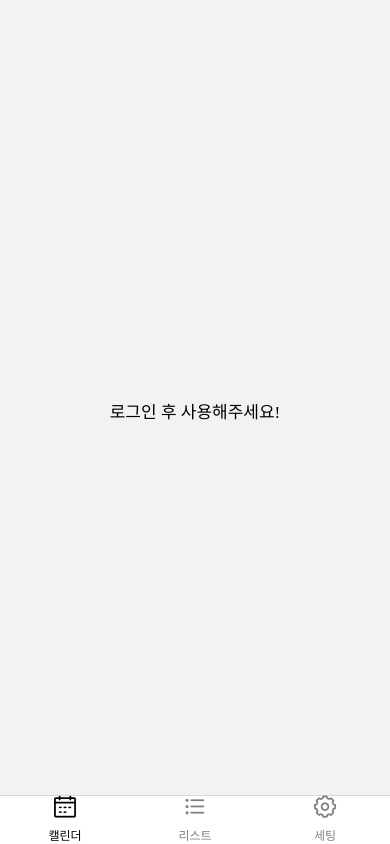
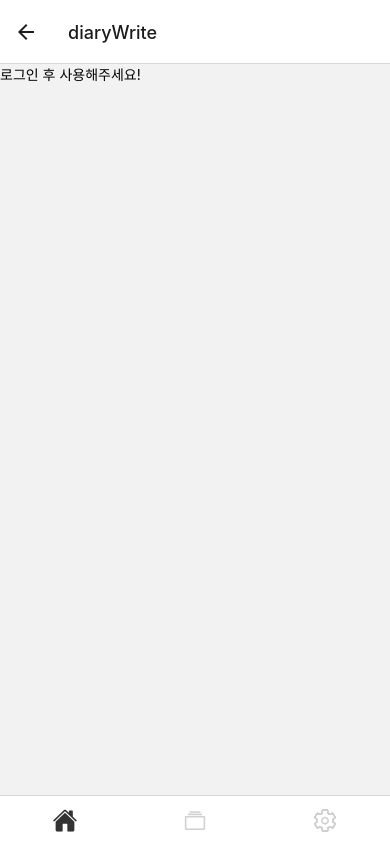
Before and after one commit to Mokoel/Diary-App, a React Native app in the folder client/: screen /diaryWrite in a window 390 px wide. Built offline with nearby package versions, Linux system fonts and the light colour scheme; a web font is replaced by a local one.

Commit message:
write 스타일

```diff
--- a/client/App.js
+++ b/client/App.js
@@ -2,7 +2,7 @@ import { StatusBar } from 'expo-status-bar';
 import { StyleSheet, Text, View } from 'react-native';
 import CalendarView from './screens/calendarView';
 import { NavigationContainer } from "@react-navigation/native";
-import { AntDesign } from '@expo/vector-icons';
+import { AntDesign , Ionicons} from '@expo/vector-icons';
 import { useFonts } from 'expo-font';
 import { createBottomTabNavigator } from '@react-navigation/bottom-tabs';
 import { createStackNavigator } from '@react-navigation/stack';
@@ -27,8 +27,8 @@ export default function App() {
   function CalendarNavigator() {
     return (
       <Stack.Navigator initialRouteName='calendarView'>
-        <Stack.Screen name="calendarView" component={CalendarView} />
-        <Stack.Screen name="diaryWrite" component={DiaryWrite} options={{ headerShown: false }} />
+        <Stack.Screen name="calendarView" component={CalendarView}  options={{ headerShown: false }} />
+        <Stack.Screen name="diaryWrite" component={DiaryWrite} />
         <Stack.Screen name="diaryDetail" component={DiaryDetail_yu} />
         <Stack.Screen name="modifyDetail" component={ModifyList} options={{ title: "리스트 수정", headerTitleStyle: { fontFamily: "GamjaFlower" } }} />
 
@@ -93,11 +93,10 @@ export default function App() {
               <Tab.Screen
                 name="calendar"
                 component={CalendarNavigator} options={{
-                  tabBarStyle:{/** bottom Tab이랑 헤더 스타일 어떻게 줄지 고민*/},
                 title: "캘린더",
                 headerShown: false,
-                tabBarLabelStyle: { fontFamily: "GamjaFlower", fontSize: 12 }, headerTitleStyle: { fontFamily: "GamjaFlower" }, tabBarActiveTintColor: "black", tabBarInactiveTintColor: "grey",
-                tabBarIcon: ({ color, focused }) => <AntDesign name="calendar" color={focused ? "black" : "grey"} size={25} style={{marginBottom:10}} />
+                tabBarShowLabel:false,
+                tabBarIcon: ({ color, focused }) => <Ionicons name={focused ? "ios-home" : "ios-home-outline"} color={focused ? "#333" : "#d0d0d0" } size={25} />
               }} />
 
               <Tab.Screen name="list" component={ListNavigator} options={{
@@ -105,14 +104,16 @@ export default function App() {
                 tabBarInactiveTintColor: "grey",
                 title: "리스트",
                 headerShown: false,
-                tabBarLabelStyle: { fontFamily: "GamjaFlower", fontSize: 12 }, headerTitleStyle: { fontFamily: "GamjaFlower" },
-                tabBarIcon: ({ color, focused }) => <AntDesign name="bars" color={focused ? "black" : "grey"} size={25} style={{marginBottom:10}}/>
+                tabBarShowLabel:false,
+                tabBarIcon: ({ color, focused }) =>  <Ionicons name={focused ? "ios-albums" : "ios-albums-outline"} color={focused ? "#333" : "#d0d0d0" } size={25} />
               }} />
 
               <Tab.Screen name="set" component={AccountStackNavigator} options={{
                 tabBarActiveTintColor: "black", tabBarInactiveTintColor: "grey",
-                title: "세팅", headerShown: false, tabBarLabelStyle: { fontFamily: "GamjaFlower", fontSize: 12 }, headerTitleStyle: { fontFamily: "GamjaFlower" },
-                tabBarIcon: ({ color, focused }) => <AntDesign name="setting" color={focused ? "black" : "grey"} size={25} style={{marginBottom:10}}/>
+
+                title: "세팅", headerShown: false,   tabBarShowLabel:false, headerTitleStyle: { fontFamily: "GamjaFlower" },
+
+                tabBarIcon: ({ color, focused }) => <Ionicons name={focused ? "ios-settings" : "ios-settings-outline"} color={focused ? "#333" : "#d0d0d0" } size={25} />
               }} />
 
             </Tab.Navigator>
--- a/client/component/customButton.jsx
+++ b/client/component/customButton.jsx
@@ -18,8 +18,7 @@ buttonBox:{
 },
 button:{
     color:"white",
-    fontFamily: "GamjaFlower",
-    fontSize:17
+    fontSize:15
 }
 });
 
--- a/client/component/customlistButton.jsx
+++ b/client/component/customlistButton.jsx
@@ -18,9 +18,7 @@ buttonBox:{
 },
 button:{
     color:"#333",
-    fontSize:17,
-    fontFamily:"GamjaFlower",
-
+    fontSize:14
 }
 });
 
--- a/client/component/diaryDetail.jsx
+++ b/client/component/diaryDetail.jsx
@@ -75,10 +75,10 @@ function DiaryDetail({ route }) {
 
     return (
         <View style={styles.outlineBox}>
-  <View style={styles.miniHeader}>
+        <View style={styles.miniHeader}>
       <View style={styles.miniHeaderInfo}>
         <View>
-          {data?.emoji !== "" ? <Text style={styles.emoji}>{data?.emoji}</Text> : null}
+        {data.emoji ? <Text style={styles.emoji}>{data.emoji}</Text> : <Entypo style={styles.emoji} name="emoji-neutral" size={37} color="grey" />}
         </View>
         <View style={styles.headerTextBox}>
           <Text  style={styles.todayDate}>{data?.chooseDate.slice(0, 10)}</Text>
@@ -292,7 +292,6 @@ const styles = StyleSheet.create({
         fontWeight: "bold",
         fontStyle: "italic",
         marginLeft: 10
-
     },
     tagContent: {
         fontSize: 14,
--- a/client/component/diaryList.jsx
+++ b/client/component/diaryList.jsx
@@ -90,7 +90,7 @@ function DiaryList() {
       />
 
       <TouchableOpacity onPress={writePressHandle}>
-      <AntDesign name="pluscircle" size={40} color="#333" style={styles.plusIcon} />
+      <AntDesign name="pluscircle" size={45} color="#333" style={styles.plusIcon} />
       </TouchableOpacity>
 
     </View>
@@ -99,29 +99,30 @@ function DiaryList() {
 
 const styles = StyleSheet.create({
   plusIcon:{
-    padding:10,
-    marginBottom:10,
-    borderRadius:15,
+    //padding:10,
+    marginBottom:30,
+    borderRadius:50,
+    shadowColor: "#000",
+      shadowOffset: {
+         width: 1,
+         height: 1,
+      },
+      shadowOpacity: 0.2,
+      shadowRadius: 0.3,
+      elevation: 2,
     },
   container: {
     flex: 1,
     textAlign: "center",
     justifyContent: "center",
     alignItems: "center",
-    fontFamily: "GamjaFlower",
   },
   font: {
-    fontFamily: "GamjaFlower",
     fontSize: 20,
     marginBottom: 10,
     marginTop: 10,
-  },
-  loginX:{
-    textAlign:"center",
-    top:"50%",
-    fontFamily: "GamjaFlower",
-    fontSize:17
-}
+  }
+
 });
 
 export default DiaryList;
--- a/client/component/diaryWrite.jsx
+++ b/client/component/diaryWrite.jsx
@@ -117,20 +117,16 @@ function DiaryWrite() {
     }
 
     return (
-        <KeyboardAvoidingView style={{ flex: 1, marginTop: 30 }} behavior={Platform.OS === "ios" ? "padding" : "height"}>
+        <KeyboardAvoidingView style={{ flex: 1 }} behavior={Platform.OS === "ios" ? "padding" : "height"}>
             <TouchableWithoutFeedback onPress={Keyboard.dismiss}>
                 <View style={styles.container}>
+                <ScrollView >
                         <View style={styles.firstHeader}>
-
                             <EmojiComponent onEmoji={emojiPressHandle} />
-
-
                             <Text style={styles.date}>{createDate}</Text>
-
                         </View>
 
                         <View style={styles.inputBox}>
-
                             <TextInput
                                 placeholder="# 태그 를 입력해보세요."
                                 onChangeText={tagChangeHandle}
@@ -139,7 +135,7 @@ function DiaryWrite() {
                             />
 
 
-                        <ScrollView style={{ flex: 1 }}>
+
                             {contentCtx?.imgPreview !== null ? <View style={styles.imagePreviewBox}>
                                 <Image source={{ uri: contentCtx?.imgPreview }} style={{ flex: 1 }} />
                             </View> :
@@ -147,15 +143,14 @@ function DiaryWrite() {
 
                             <TextInput
                                 placeholder={"일기를 작성해보세요."}
-                                // placeholderTextColor={"black"}
                                 value={content}
                                 multiline={true}
                                 onChangeText={contentChangeHandle}
                                 style={styles.input}
                             />
+
+                        </View>
                     </ScrollView>
-                    </View>
-
                     {Platform.OS === "ios" ?
                         <View style={styles.iosButtonGroup}>
                             <View style={styles.iosIconButton}>
@@ -212,7 +207,6 @@ function DiaryWrite() {
                                     value={dateValue}
                                     mode="date"
                                     is24Hour={true}
-
                                     onChange={(d) => {
                                         if (d.type == "set") {
                                             let selDate = new Date(d.nativeEvent.timestamp).toISOString().slice(0, 10);
@@ -223,11 +217,9 @@ function DiaryWrite() {
                                     }
                                     }
                                 />
-
                                 : null}
 
                             <TouchableOpacity onPress={createPressHandle}
-
                                 style={styles.button}>
                                 <CustomButton>
                                     입력
@@ -235,10 +227,7 @@ function DiaryWrite() {
                             </TouchableOpacity>
 
                         </View>
-
                     }
-
-
                 </View>
 
             </TouchableWithoutFeedback>
@@ -250,30 +239,21 @@ function DiaryWrite() {
 
 
 const styles = StyleSheet.create({
-    inputBox: {
-
-        //backgroundColor:"red",
-        flex: 8,
-        borderBottomWidth: 1,
-        borderBottomColor: "#d0d0d0",
-        flex: 4,
-    },
     date: {
         flex: 1,
-        fontSize: 15,
+        fontSize: 18,
         color: "#333",
-        paddingVertical: 10
+        paddingVertical: 10,
     },
     firstHeader: {
-        //backgroundColor:"red",
         flex: 1,
-        marginTop: "3%",
         alignItems: "center"
     },
     container: {
         flex: 1,
-        fontFamily: "GamjaFlower",
-        padding: 24
+        paddingHorizontal: 20,
+        paddingTop: 30,
+        paddingBottom:10
     },
     tag: {
         marginBottom: 20,
@@ -286,20 +266,16 @@ const styles = StyleSheet.create({
     },
     input: {
         color: "#333",
-        minWidth: "90%",
         fontFamily: "GamjaFlower",
         fontSize: 20,
-        paddingLeft: 10,
-        marginBottom: 30,
-        minHeight: 180,
-        textAlignVertical: 'top'
-
+        paddingLeft: 5,
+        minHeight: 350,
+        textAlignVertical: 'top',
     },
     emoji: {
         fontSize: 40,
         textAlign: "center",
     },
-
     button: {
         justifyContent: "center",
         alignItems: "flex-end",
@@ -313,12 +289,12 @@ const styles = StyleSheet.create({
         paddingVertical: 6,
     },
     iosButtonGroup: {
-        flex: 1,
+        borderTopWidth: 0.5,
+        paddingTop: 10,
+        borderTopColor: "#d0d0d0",
         flexDirection: "row",
-        borderRadius: 20,
-        marginBottom: "2%",
-        justifyContent: "center",
-        justifyContent: "space-between"
+        justifyContent: "space-between",
+        alignItems: "center"
     },
     iosIconButton: {
         flexDirection: "row",
@@ -336,17 +312,13 @@ const styles = StyleSheet.create({
         borderRadius: 20,
         minHeight: 300
     },
-
-    loginX: {
-        textAlign: "center",
-        top: "50%",
-        fontFamily: "GamjaFlower",
-        fontSize: 17
-    },
     AndButtonGroup: {
-        flex: 1,
+        borderTopWidth: 0.5,
+        paddingTop: 10,
+        borderTopColor: "#d0d0d0",
         flexDirection: "row",
-        justifyContent: "space-between"
+        justifyContent: "space-between",
+        alignItems: "center"
     },
     AndIconButton: {
         alignItems: "center",
@@ -358,8 +330,7 @@ const styles = StyleSheet.create({
         justifyContent: "center",
     },
     AndCalender: {
-        justifyContent: "center",
-
+        justifyContent: "center"
     }
 });
 
--- a/client/component/emoji.jsx
+++ b/client/component/emoji.jsx
@@ -7,7 +7,6 @@ function EmojiComponent({ onEmoji }) {
     const [modalVisible, setModalVisible] = useState(false);
     const [emojiPreview, setEmojiPreview] = useState(null);
     const contentCtx =  useContext(ContentContext);
-
 
 
     return (
--- a/client/component/listItem.jsx
+++ b/client/component/listItem.jsx
@@ -4,6 +4,7 @@ import { Alert, Pressable, Text, View, StyleSheet, TouchableOpacity, Image } fro
 import { AccountContext, ContentContext } from "../context/context";
 import { contentDelete } from "../util/diaryAPI";
 import CustomListButton from "../component/customlistButton"
+import { Entypo } from '@expo/vector-icons';
 
 function ListItem({ item, navigation }) {
 
@@ -49,8 +50,6 @@ function ListItem({ item, navigation }) {
     }
   }
 
-
-
   return (
     <View style={styles.outline}>
       <View style={styles.miniHeader}>
@@ -73,8 +72,10 @@ function ListItem({ item, navigation }) {
       </View>
       <Pressable onPress={detailPressHandle}>
         <View style={styles.contentBox} >
+            {item.emoji ? <Text style={styles.emoji}>{item.emoji}</Text> : <Entypo name="emoji-neutral" size={27} color="#d0d0d0" />}
 
-          <Text style={styles.emoji}>{item.emoji}</Text>
+
+
           <Text numberOfLines={1} style={styles.content}>{item.content}</Text>
         <View style={styles.imgBox}>
                     {item.image !== "" ?
```
Also changed, not shown: 2 other files (tests, documents, lock files or other folders). Lines whose indentation alone changed are shown as unchanged.
